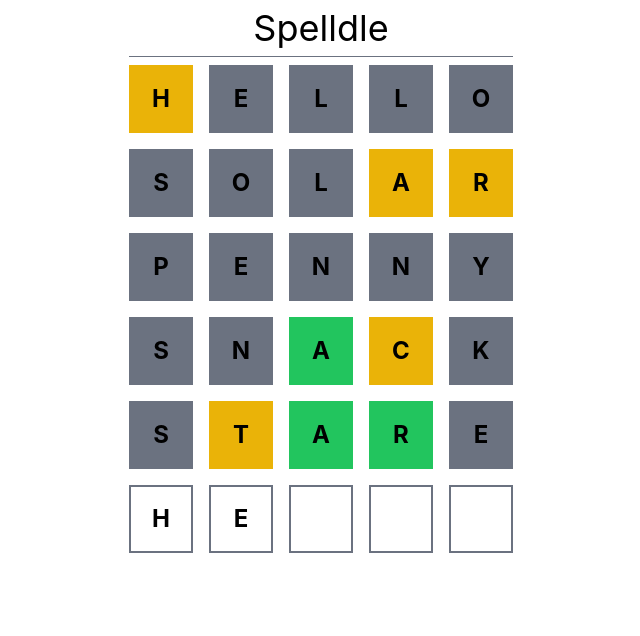
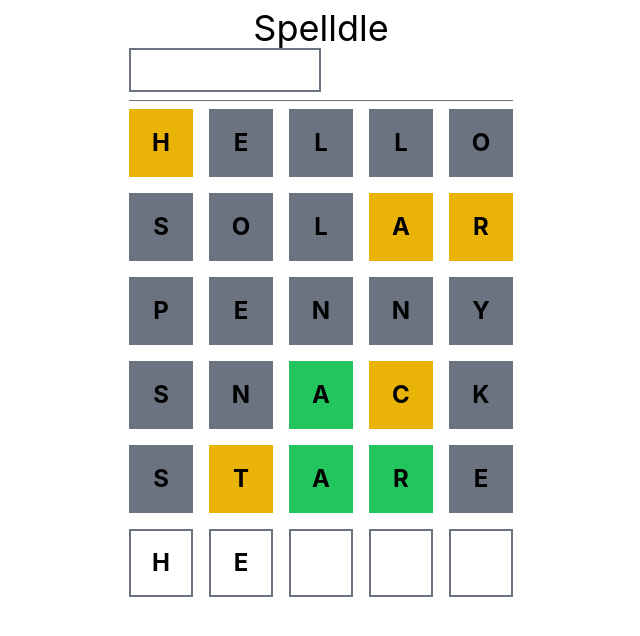
Before and after one commit to queuebit/spelldle, a React (Vite) app: page / in a window 1280 px wide. Shown: the top 636 px of the page, without its empty margins (319-959 px from the left). Built offline with nearby package versions, Linux system fonts and the light colour scheme.

Commit message:
Add first guess info.

```diff
--- a/src/App.tsx
+++ b/src/App.tsx
@@ -1,10 +1,20 @@
+import { useState } from "react";
 import WordRow from "./WordRow";
 
 export default function App() {
+  const [guess, setGuess] = useState("");
   return (
     <div className="mx-auto w-96">
       <header className="border-b border-gray-500 pb-2 my-2">
         <h1 className="text-4xl text-center">Spelldle</h1>
+        <div>
+          <input
+            type="text"
+            className="w-1/2 p-2 border-2 border-gray-500"
+            value={guess}
+            onChange={(e) => setGuess(e.target.value)}
+          />
+        </div>
       </header>
       <main className="grid grid-rows-6 gap-4">
         <WordRow letters="hello" />
```
